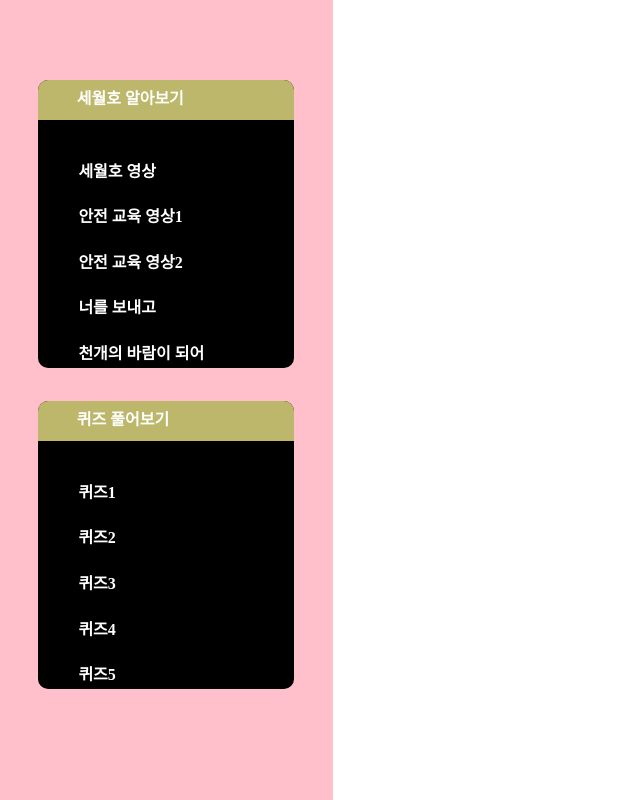
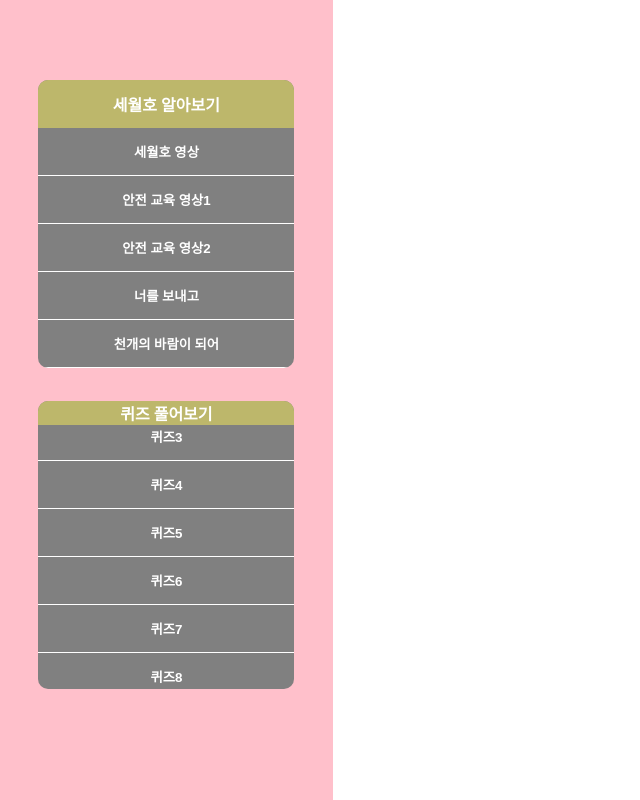
Before and after one commit to GSMHRM/Sewol-v2, a React (Vite) app: page / in a window 1280 px wide. Shown: the whole page, without its empty margins (0-640 px from the left). Built offline with nearby package versions, Linux system fonts and the light colour scheme.

Commit message:
change NavBar jsx

```diff
--- a/src/components/NavBar.jsx
+++ b/src/components/NavBar.jsx
@@ -1,8 +1,69 @@
-import React from "react";
+import React, { useCallback, useState } from "react";
 import "../styles/navbar.css";
-import { NavLink } from "react-router-dom";
+import SewolVideo from "./SewolVideo";
+import Quiz1 from "./Quiz1";
 
 const NavBar = () => {
+  const sewolList = [
+    { title: "세월호 영상", id: 1, name: "first" },
+    { title: "안전 교육 영상1", id: 2, name: "second" },
+    { title: "안전 교육 영상2", id: 3, name: "third" },
+    { title: "너를 보내고", id: 4, name: "fourth" },
+    { title: "천개의 바람이 되어", id: 5, name: "fifth" },
+  ];
+
+  const quizList = [
+    { title: "퀴즈1", id: 1, name: "one" },
+    { title: "퀴즈2", id: 2, name: "two" },
+    { title: "퀴즈3", id: 3, name: "three" },
+    { title: "퀴즈4", id: 4, name: "four" },
+    { title: "퀴즈5", id: 5, name: "five" },
+    { title: "퀴즈6", id: 6, name: "six" },
+    { title: "퀴즈7", id: 7, name: "seven" },
+    { title: "퀴즈8", id: 8, name: "eight" },
+    { title: "퀴즈9", id: 9, name: "nine" },
+    { title: "퀴즈10", id: 10, name: "ten" },
+  ];
+
+  const [contentSewol, setContentSewol] = useState();
+
+  const [contentQuiz, setContentQuiz] = useState();
+
+  const handleClickButtonSewol = (e) => {
+    const { name } = e.target;
+    setContentSewol(name);
+    setContentQuiz(false);
+    console.log(name);
+  };
+
+  const handleClickButtonQuiz = (e) => {
+    const { name } = e.target;
+    setContentQuiz(name);
+    setContentSewol(false);
+    console.log(name);
+  };
+
+  const selectSewol = {
+    first: <SewolVideo />,
+    second: <SewolVideo />,
+    third: <SewolVideo />,
+    fourth: <SewolVideo />,
+    fifth: <SewolVideo />,
+  };
+
+  const selectQuiz = {
+    one: <Quiz1 />,
+    two: <Quiz1 />,
+    three: <Quiz1 />,
+    four: <Quiz1 />,
+    five: <Quiz1 />,
+    six: <Quiz1 />,
+    seven: <Quiz1 />,
+    eight: <Quiz1 />,
+    nine: <Quiz1 />,
+    ten: <Quiz1 />,
+  };
+
   return (
     <div className="navBar">
       <div className="navBox">
@@ -10,30 +71,37 @@
           <h1>세월호 알아보기</h1>
         </div>
         <ul>
-          <li>세월호 영상</li>
-          <li>안전 교육 영상1</li>
-          <li>안전 교육 영상2</li>
-          <li>너를 보내고</li>
-          <li>천개의 바람이 되어</li>
+          {sewolList.map((data) => (
+            <button
+              className="Btn"
+              onClick={handleClickButtonSewol}
+              name={data.name}
+              key={data.id}
+            >
+              {data.title}
+            </button>
+          ))}
         </ul>
       </div>
       <div className="navBox">
-        <div className="h1Box">
+        <div className="quizH1Box">
           <h1>퀴즈 풀어보기</h1>
         </div>
         <ul>
-          <li>퀴즈1</li>
-          <li>퀴즈2</li>
-          <li>퀴즈3</li>
-          <li>퀴즈4</li>
-          <li>퀴즈5</li>
-          <li>퀴즈6</li>
-          <li>퀴즈7</li>
-          <li>퀴즈8</li>
-          <li>퀴즈9</li>
-          <li>퀴즈10</li>
+          {quizList.map((data) => (
+            <button
+              onClick={handleClickButtonQuiz}
+              className="Btn"
+              name={data.name}
+              key={data.id}
+            >
+              {data.title}
+            </button>
+          ))}
         </ul>
       </div>
+      {contentSewol && <div>{selectSewol[contentSewol]}</div>}
+      {contentQuiz && <div>{selectQuiz[contentQuiz]}</div>}
     </div>
   );
 };
--- /dev/null
+++ b/src/components/SewolVideo.jsx
@@ -0,0 +1,11 @@
+import React from 'react';
+
+const SewolVideo = () => {
+    return (
+        <div>
+            꼴리노
+        </div>
+    );
+};
+
+export default SewolVideo;
--- a/src/styles/navbar.css
+++ b/src/styles/navbar.css
@@ -21,7 +21,7 @@
 .navBox{
     width: 20vw;
     height:36vh;
-    background-color: black;
+    background-color: gray;
     padding: 0;
     margin: 0;
     position: relative;
@@ -32,17 +32,36 @@
     margin-bottom: 10%;
     overflow-x: hidden;
     overflow-y: auto;
-
+    display: flex;
+    flex-direction: column;
+    justify-content: center;
+    align-items: center;
 }
 
 .h1Box{
     position: sticky;
     display: flex;
+    text-align: center;
     justify-content: center;
     align-items: center;
     background-color: darkkhaki;
     width: 20vw;
-    height: 5vh;
+    height: 6vh;
+    top: 0;
+    z-index: 999;
+    transform: translateY(0);
+
+}
+
+.quizH1Box{
+    position: sticky;
+    display: flex;
+    text-align: center;
+    justify-content: center;
+    align-items: center;
+    background-color: darkkhaki;
+    width: 20vw;
+    height: 6vh;
     top: 0;
     z-index: 999;
     transform: translateY(0);
@@ -58,22 +77,36 @@
     flex-direction: column;
     list-style: none;
     margin-left: 10%;
-    margin-top: 2%;
+    margin: 0;
+    padding: 0;
 }
 
 .navBar .navBox ul {
     display: flex;
     flex-direction: column;
     list-style: none;
+    justify-content: center;
+    align-items: center;
+    margin: 0;
+    padding: 0;
 }
 
-.navBar .navBox ul li {
-    position: relative;
-    width: 80%;
+.navBar .navBox ul .Btn {
+    width: 20vw;
+    height: 6vh;
     font-weight: 600;
-    margin-top: 10%;
     color: white;
+    background: none;
     cursor: pointer;
+    display: flex;
+    justify-content: center;
+    align-items: center;
+    border: none;
+    border-bottom: 1px solid white;
+}
+
+.navBar .navBox ul .Btn:focus{
+    background-color: blue;
 }
 
 .active{
```
